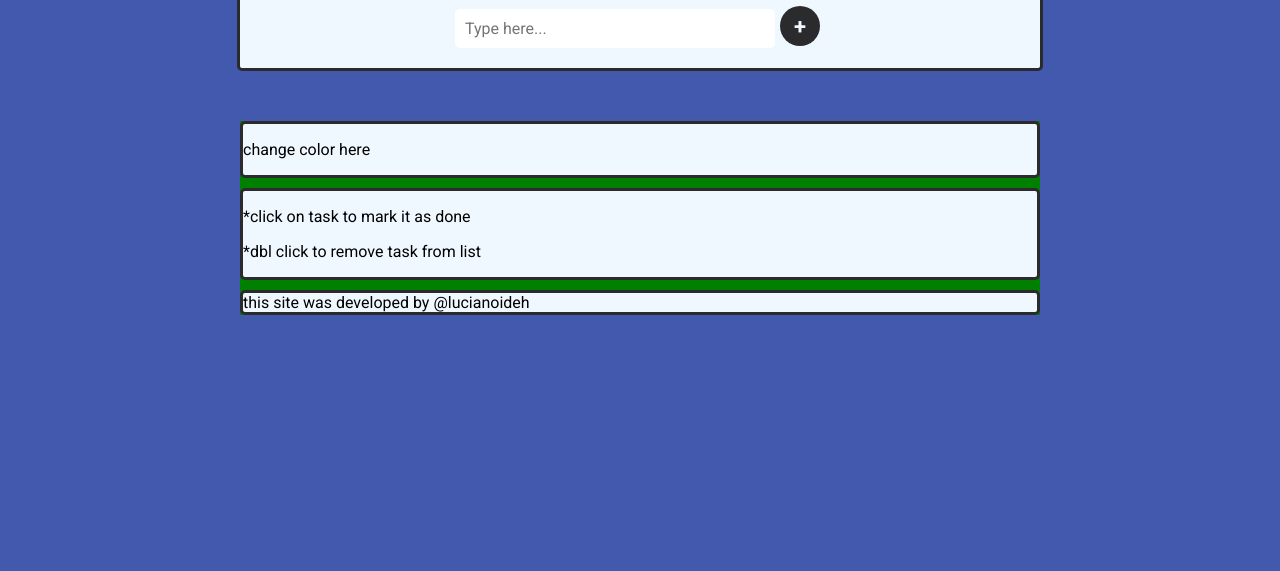
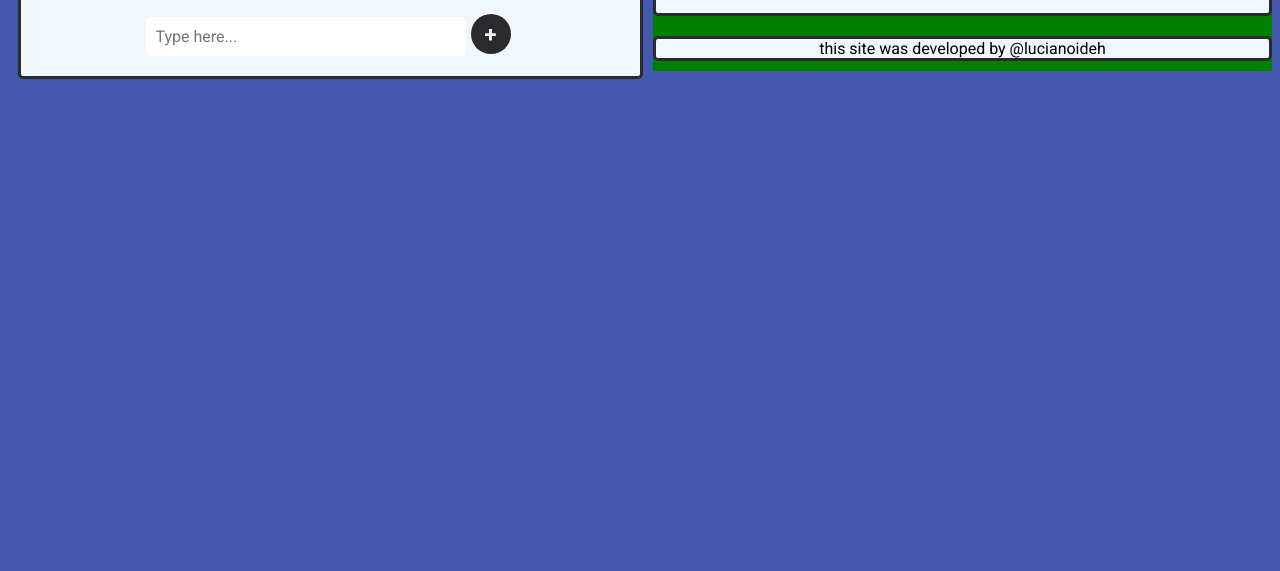
Before and after one commit to lucianoideh1/lodge-todo-list, a website: page index.html in a window 1280 px wide. Shown: the part 229-800 px from the top of the page. Drawn offline with Linux system fonts and the light colour scheme.

Commit message:
made body children flex

```diff
--- a/styles.css
+++ b/styles.css
@@ -3,7 +3,13 @@
 }
 body{
     background-color: rgb(66, 89, 173);
+    display: flex;
+    gap:10px
 }
+body::before{
+    content: "";
+}
+
 
 .container{
     border:3px solid #2b2b2d;
@@ -52,15 +58,20 @@ section{
     background-color: green;
     margin: auto;
     width: 800px;
-
+    display: flex;
+    flex-direction: column;
 }
 section > *{
     border:3px solid #2b2b2d;
     background-color: aliceblue;
     border-radius: 5px;
     margin: 10px 0;
+    text-align: center;
 }
-
+/*
+.change-color-tool{
+    text-align: center;
+} */
 
 /* MOBILE - MOBILE - MOBILE - MOBILE - MOBILE - MOBILE - MOBILE - */
 @media (width < 600px)  {
```
